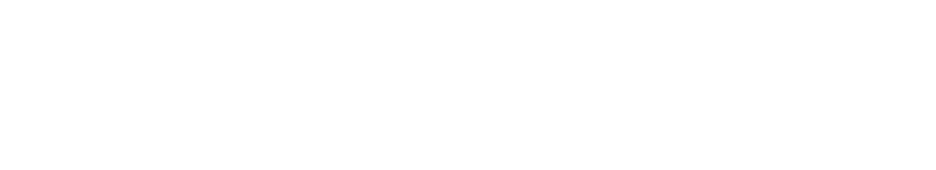
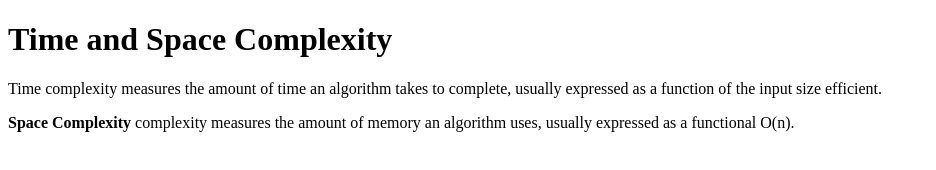
Before and after one commit to acciojob/time-and-space-complexity-Maji-accio, a website: page main.html in a window 1280 px wide. Shown: the whole page, without its empty margins (0-936 px from the left). Drawn offline with Linux system fonts and the light colour scheme.

Commit message:
created a submission

```diff
--- a/main.html
+++ b/main.html
@@ -8,7 +8,10 @@
 
 <body>
 	<!-- the entire body must be written by student -->
-    <script type="text/javascript" src="./script.js">
+  <h1>Time and Space Complexity</h1>
+	<p>Time complexity measures the amount of time an algorithm takes to complete, usually expressed as a function of the input size efficient.</p>
+	<p><b>Space Complexity</b> complexity measures the amount of memory an algorithm uses, usually expressed as a functional O(n).</p>
+	<script type="text/javascript" src="./script.js">
 </script>
 
 </body>
```
